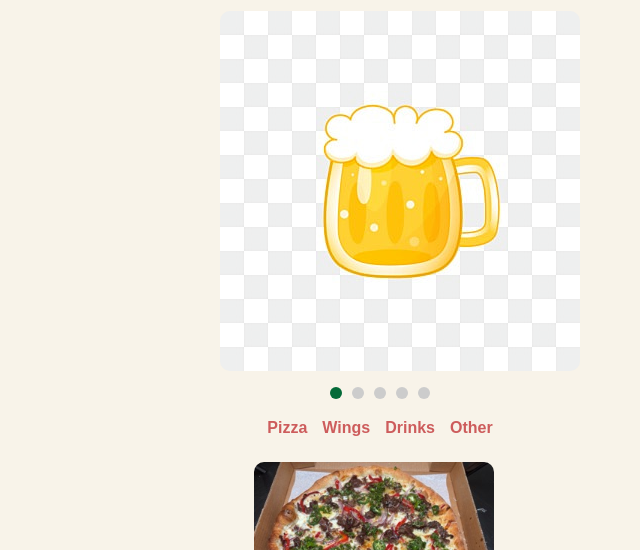
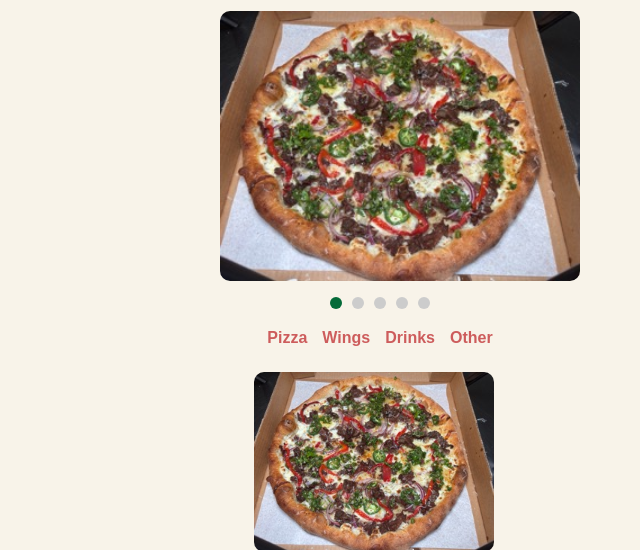
Before and after one commit to ColePeterson05/DoughBoysWebsite, a website: page index.html in a window 1280 px wide. Shown: the part 250-800 px from the top of the page, without its empty margins (260-900 px from the left). Drawn offline with Linux system fonts and the light colour scheme.

Commit message:
Messed with images
Changed images

```diff
--- a/index.html
+++ b/index.html
@@ -21,8 +21,8 @@
     </header>
     <div class="carousel">
         <ul class="carousel-list">
-            <li class="carousel-item active"><img src="smallBeer.jpeg" alt="test 1"></li>
-            <li class="carousel-item"><img src="smallBeer.jpeg" alt="test 2"></li>
+            <li class="carousel-item active"><img src="Special1Small.jpeg" alt="test 1"></li>
+            <li class="carousel-item"><img src="Beer.png" alt="test 2"></li>
             <li class="carousel-item"><img src="smallBeer.jpeg" alt="test 3"></li>
             <li class="carousel-item"><img src="smallBeer.jpeg" alt="test 4"></li>
             <li class="carousel-item"><img src="smallBeer.jpeg" alt="test 5"></li>
```
